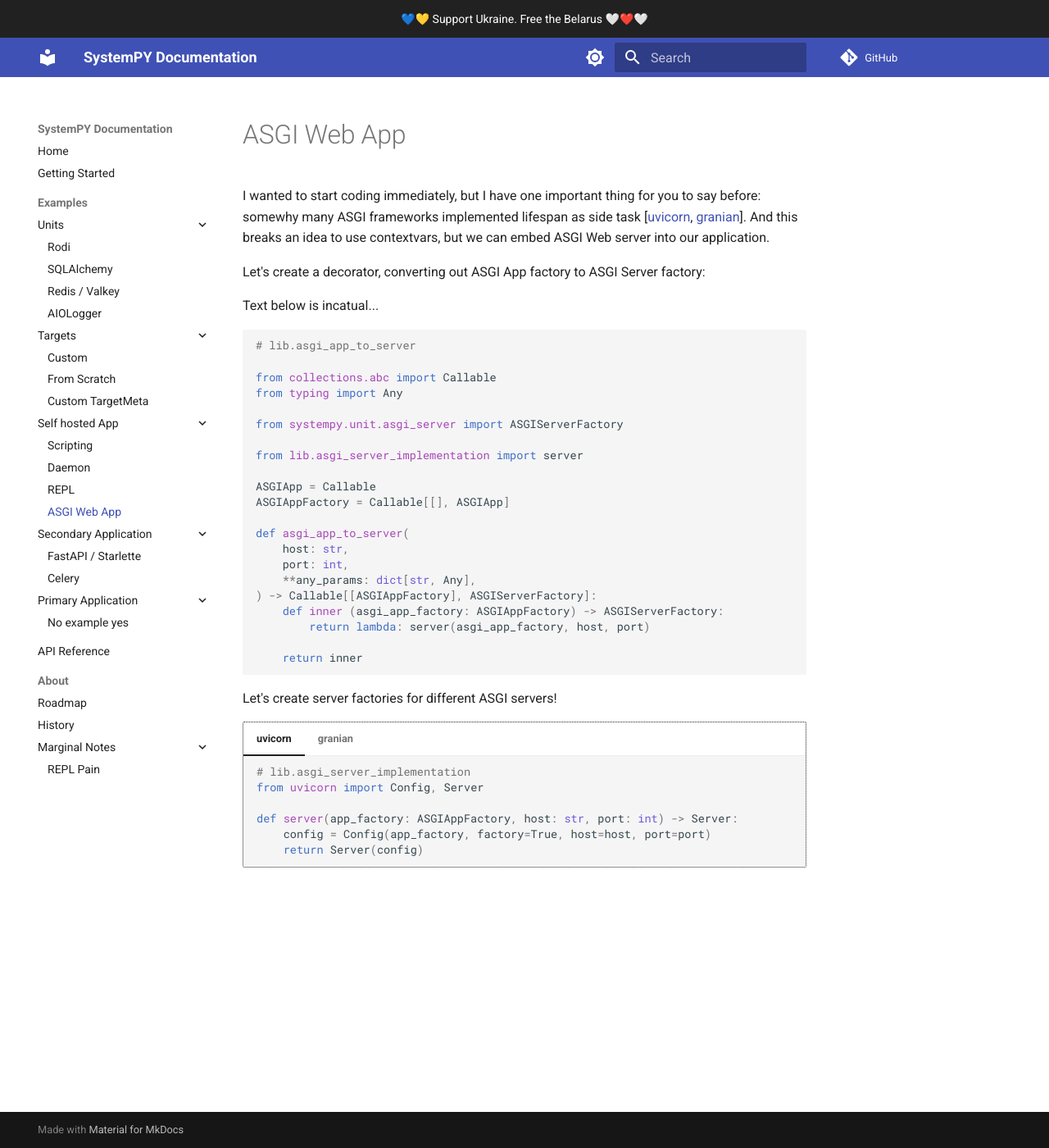
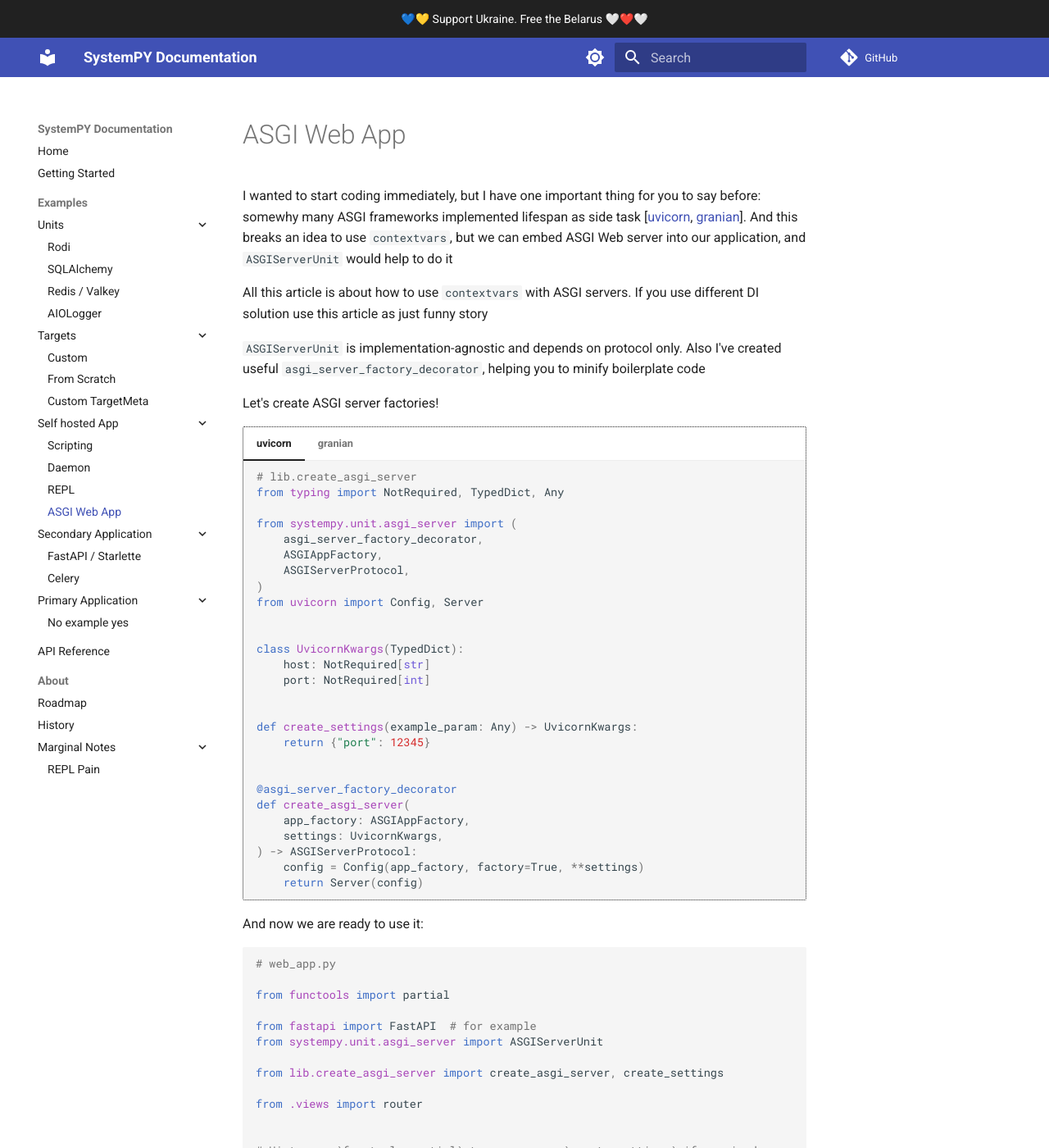
Before and after one commit to kai3341/systemPY, an MkDocs documentation site: the page built from docs/examples/self-hosted/asgi-web-app.md, in a window 1280 px wide and 1400 px high. Shown: the whole window at 82% size. Built offline with MkDocs 1.6.1 and Material for MkDocs 9.7.7, drawn with Linux system fonts in a browser that asks for light colours; comment, search, counter and statistics services are not loaded; some of the changed text lies outside the part shown.

Commit message:
Fix `asgi_server_factory_decorator` implementation, more docs

````diff
--- a/docs/examples/self-hosted/asgi-web-app.md
+++ b/docs/examples/self-hosted/asgi-web-app.md
@@ -2,64 +2,116 @@ I wanted to start coding immediately, but I have one important thing for you
 to say before: somewhy many ASGI frameworks implemented lifespan as side task
 [[uvicorn](https://uvicorn.dev/concepts/lifespan/#lifespan-architecture),
 [granian](https://github.com/emmett-framework/granian?tab=readme-ov-file#hooks)].
-And this breaks an idea to use contextvars, but we can embed ASGI Web server
-into our application.
+And this breaks an idea to use `contextvars`, but we can embed ASGI Web server
+into our application, and `ASGIServerUnit` would help to do it
 
-Let's create a decorator, converting out ASGI App factory to ASGI Server factory:
+All this article is about how to use `contextvars` with ASGI servers. If you
+use different DI solution use this article as just funny story
 
-Text below is incatual...
+`ASGIServerUnit` is implementation-agnostic and depends on protocol only. Also
+I've created useful `asgi_server_factory_decorator`, helping you to minify
+boilerplate code
 
-
-```python
-# lib.asgi_app_to_server
-
-from collections.abc import Callable
-from typing import Any
-
-from systempy.unit.asgi_server import ASGIServerFactory
-
-from lib.asgi_server_implementation import server
-
-ASGIApp = Callable
-ASGIAppFactory = Callable[[], ASGIApp]
-
-def asgi_app_to_server(
-    host: str,
-    port: int,
-    **any_params: dict[str, Any],
-) -> Callable[[ASGIAppFactory], ASGIServerFactory]:
-    def inner (asgi_app_factory: ASGIAppFactory) -> ASGIServerFactory:
-        return lambda: server(asgi_app_factory, host, port)
-
-    return inner
-```
-
-Let's create server factories for different ASGI servers!
+Let's create ASGI server factories!
 
 === "uvicorn"
 
     ```python
-    # lib.asgi_server_implementation
+    # lib.create_asgi_server
+    from typing import NotRequired, TypedDict, Any
+
+    from systempy.unit.asgi_server import (
+        asgi_server_factory_decorator,
+        ASGIAppFactory,
+        ASGIServerProtocol,
+    )
     from uvicorn import Config, Server
 
-    def server(app_factory: ASGIAppFactory, host: str, port: int) -> Server:
-        config = Config(app_factory, factory=True, host=host, port=port)
+
+    class UvicornKwargs(TypedDict):
+        host: NotRequired[str]
+        port: NotRequired[int]
+
+
+    def create_settings(example_param: Any) -> UvicornKwargs:
+        return {"port": 12345}
+
+
+    @asgi_server_factory_decorator
+    def create_asgi_server(
+        app_factory: ASGIAppFactory,
+        settings: UvicornKwargs,
+    ) -> ASGIServerProtocol:
+        config = Config(app_factory, factory=True, **settings)
         return Server(config)
     ```
 
 === "granian"
 
     ```python
-    # lib.asgi_server_implementation
+    # lib.create_asgi_server
+    from typing import NotRequired, TypedDict, Any
+
+    from systempy.unit.asgi_server import (
+        asgi_server_factory_decorator,
+        ASGIAppFactory,
+        ASGIServerProtocol,
+    )
     from granian.server.embed import Server
     from granian.constants import Interfaces
 
-    def server(app_factory: ASGIAppFactory, host: str, port: int) -> Server:
+
+    class GranianKwargs(TypedDict):
+        address: NotRequired[str]
+        port: NotRequired[int]
+
+
+    def create_settings(example_param: Any) -> GranianKwargs:
+        return {"port": 12345}
+
+
+    @asgi_server_factory_decorator
+    def create_asgi_server(
+        app_factory: ASGIAppFactory,
+        settings: GranianKwargs,
+    ) -> ASGIServerProtocol:
         return Server(
             app_factory,
             interface=Interfaces.ASGI,
             factory=True,
-            host=host,
-            port=port,
+            **settings
         )
     ```
+
+And now we are ready to use it:
+
+```python
+# web_app.py
+
+from functools import partial
+
+from fastapi import FastAPI  # for example
+from systempy.unit.asgi_server import ASGIServerUnit
+
+from lib.create_asgi_server import create_asgi_server, create_settings
+
+from .views import router
+
+
+# Hint: use `functools.partial` to curry your `create_settings` if required
+@create_asgi_server(partial(create_settings, "example_param_value"))
+def create_app() -> FastAPI:
+    app = FastAPI()
+    app.include_router(router)
+    return app
+
+
+class ExampleWebApp(
+    ASGIServerUnit,
+    # ... more units
+): ...
+
+
+if __name__ == '__main__':
+    ExampleWebApp.launch(asgi_server_factory=create_app)
+```
````
Also changed, not shown: 1 other file.
